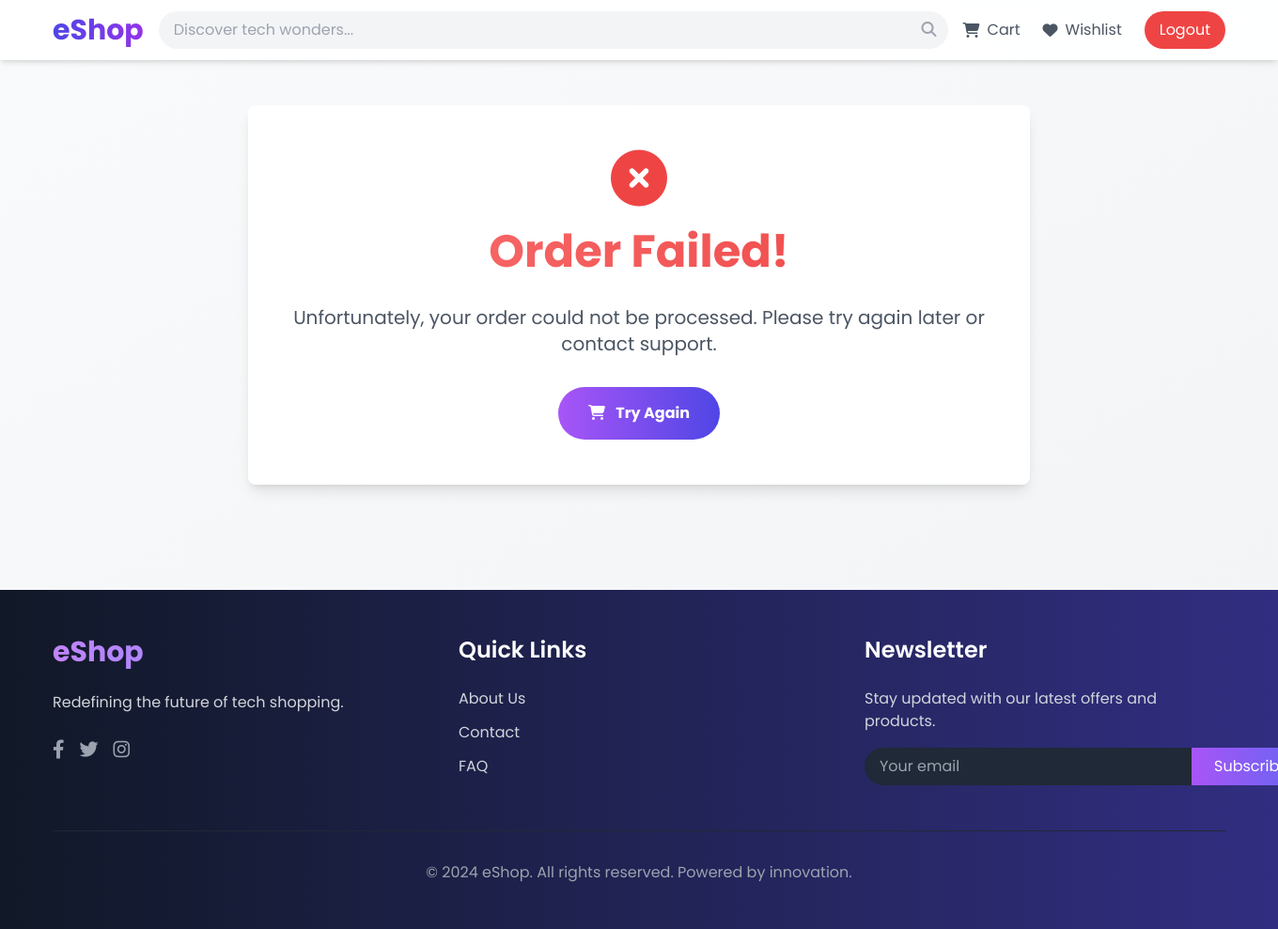
After one commit to zimNMM/Ecommerce, a Django app: page /order-failure/ in a window 1360 px wide; the page is wider, and only the part inside the window is pictured. The commit adds this page. Shown: that part at 94% size. Run offline with Django 5.2, Linux system fonts and the light colour scheme; the visitor is signed in with stand-in values (Sample User, id 1); some libraries are stand-ins or nearby versions.

Commit message:
added crude stripe support

```diff
--- a/ecommerce/settings.py
+++ b/ecommerce/settings.py
@@ -15,6 +15,10 @@ import os
 # Build paths inside the project like this: BASE_DIR / 'subdir'.
 BASE_DIR = Path(__file__).resolve().parent.parent
 
+#Stripe keys
+
+STRIPE_PUBLIC_KEY = 'your stripe public key'
+STRIPE_SECRET_KEY = 'your stripe secret key'
 
 # Quick-start development settings - unsuitable for production
 # See https://docs.djangoproject.com/en/5.0/howto/deployment/checklist/
--- a/ecommerce/urls.py
+++ b/ecommerce/urls.py
@@ -33,14 +33,14 @@ urlpatterns = [
     path('remove-from-cart/<int:item_id>/', views.remove_from_cart, name='remove_from_cart'),
     path('clear-cart/', views.clear_cart, name='clear_cart'),
     path('checkout/', views.checkout, name='checkout'),
-    path('order-success/<str:order_id>/', views.order_success, name='order_success'),
+    path('order-success/<str:session_id>/', views.order_success, name='order_success'),
     path('my-orders/', views.my_orders, name='my_orders'),
     path('wishlist/', views.wishlist, name='wishlist'),
     path('add-to-wishlist/<str:product_id>/', views.add_to_wishlist, name='add_to_wishlist'),
     path('remove-from-wishlist/<str:product_id>/', views.remove_from_wishlist, name='remove_from_wishlist'),
     path('add-review/<str:product_id>/', views.add_review, name='add_review'),
     path('delete-review/<int:review_id>/', views.delete_review, name='delete_review'),
-    path('payment/<str:order_id>/', views.payment, name='payment'),
+    path('payment/', views.create_checkout_session, name='create_checkout_session'),
     path('about-us/', views.about_us, name='about_us'),
     path('contact/', views.contact, name='contact'),
     path('faq/', views.faq, name='faq'),
@@ -50,6 +50,7 @@ urlpatterns = [
     path('search/', views.search, name='search'),
     path('cancel-order/<str:order_id>/', views.cancel_order, name='cancel_order'),
     path('captcha/', include('captcha.urls')),
+    path('order-failure/', views.order_failure, name='order_failure'),
     ]
 
 if settings.DEBUG:
--- a/requirments.txt
+++ b/requirments.txt
@@ -2,3 +2,4 @@ Django==5.0.6
 django-jazzmin==3.0.0
 pillow==10.3.0
 django-simple-captcha==0.6.0
+stripe==10.6.0
--- a/shop/models.py
+++ b/shop/models.py
@@ -72,7 +72,6 @@ class CartItem(models.Model):
 
     def __str__(self):
         return f'{self.product.name} in cart of {self.cart.user.username}'
-
 class Order(models.Model):
     STATUS_CHOICES = (
         ('processing', 'Processing'),
@@ -96,7 +95,9 @@ class Order(models.Model):
         if not self.order_id:
             super().save(*args, **kwargs)
             self.order_id = f'ORDER{self.pk:06d}'
-        super().save(*args, **kwargs)
+            self.save()  # Save again to update order_id
+        else:
+            super().save(*args, **kwargs)
 #order item model with order and product as foreign keys and quantity field
 class OrderItem(models.Model):
     order = models.ForeignKey(Order, related_name='items', on_delete=models.CASCADE)
--- /dev/null
+++ b/shop/templates/shop/order_failure.html
@@ -0,0 +1,27 @@
+{% extends 'shop/base.html' %}
+{% block title %}Order Failed - eShop{% endblock %}
+
+{% block content %}
+<div class="max-w-4xl mx-auto px-4 sm:px-6 lg:px-8">
+    <section class="text-center mb-16 animate-fade-in-down">
+        <div class="bg-white shadow-lg rounded-lg p-8 md:p-12">
+            <div class="mb-8">
+                <i class="fas fa-times-circle text-6xl text-red-500 mb-6"></i>
+                <h1 class="text-4xl md:text-5xl font-extrabold text-transparent bg-clip-text bg-gradient-to-r from-red-400 to-red-500 mb-4">Order Failed!</h1>
+            </div>
+            <p class="text-xl text-gray-600 mb-8">Unfortunately, your order could not be processed. Please try again later or contact support.</p>
+            <a href="{% url 'checkout' %}" class="inline-block bg-gradient-to-r from-purple-500 to-indigo-600 text-white font-bold px-8 py-4 rounded-full transition duration-300 ease-in-out transform hover:scale-105">
+                <i class="fas fa-shopping-cart mr-2"></i> Try Again
+            </a>
+        </div>
+    </section>
+</div>
+
+<style>
+    @keyframes fadeInDown {
+        from { opacity: 0; transform: translateY(-20px); }
+        to { opacity: 1; transform: translateY(0); }
+    }
+    .animate-fade-in-down { animation: fadeInDown 1s ease-out; }
+</style>
+{% endblock %}
--- a/shop/templates/shop/order_success.html
+++ b/shop/templates/shop/order_success.html
@@ -11,7 +11,7 @@
             </div>
             <p class="text-xl text-gray-600 mb-8">Thank you for your order. Your order ID is:</p>
             <div class="bg-gray-100 rounded-lg p-4 mb-8">
-                <p class="text-2xl font-bold text-indigo-600">{{ order.order_id }}</p>
+                <p class="text-2xl font-bold text-indigo-600">ORDER0000{{ order.id }}</p>
             </div>
             <p class="text-gray-600 mb-8">We'll send you an email confirmation with order details and tracking information.</p>
             <a href="{% url 'index' %}" class="inline-block bg-gradient-to-r from-purple-500 to-indigo-600 text-white font-bold px-8 py-4 rounded-full transition duration-300 ease-in-out transform hover:scale-105">
--- a/shop/views.py
+++ b/shop/views.py
@@ -9,7 +9,11 @@ from django.http import JsonResponse
 from django.db.models import Q
 from django.http import JsonResponse
 import json
-# Create your views here.
+import stripe
+from django.conf import settings
+
+stripe.api_key = settings.STRIPE_SECRET_KEY
+
 def search(request):
     query = request.GET.get('q')
     if query:
@@ -204,6 +208,8 @@ def clear_cart(request):
 def checkout(request):
     cart, _ = Cart.objects.get_or_create(user=request.user)
     cart_items = cart.items.all()
+
+    # Calculate total price for each item
     for item in cart_items:
         item.total_price = item.product.price * item.quantity
 
@@ -212,28 +218,24 @@ def checkout(request):
     if request.method == 'POST':
         form = OrderForm(request.POST)
         if form.is_valid():
-            order = form.save(commit=False)
-            order.user = request.user
-            order.status = 'processing'
-            order.save()
+            # Convert Decimal to float for JSON serialization
+            request.session['order_data'] = form.cleaned_data
+            request.session['cart_items'] = [
+                {
+                    'product_id': item.product.id,
+                    'name': item.product.name,
+                    'price': float(item.product.price),
+                    'quantity': item.quantity,
+                    'total_price': float(item.total_price)
+                }
+                for item in cart_items
+            ]
+            request.session['total_price'] = float(total_price)
 
-            for item in cart_items:
-                OrderItem.objects.create(
-                    order=order,
-                    product=item.product,
-                    quantity=item.quantity
-                )
-                item.product.quantity -= item.quantity
-                item.product.save()
-
-            cart.clear()
-
-            payment_method = request.POST.get('payment_method')
-            if payment_method == 'cod':
-                Payment.objects.create(order=order, method='cod')
-                return redirect('order_success', order_id=order.order_id)
+            if request.POST.get('payment_method') == 'cod':
+                return redirect('order_success', session_id='cod')
             else:
-                return redirect('payment', order_id=order.order_id)
+                return redirect('create_checkout_session')
     else:
         form = OrderForm()
 
@@ -243,32 +245,105 @@ def checkout(request):
         'total_price': total_price,
         'form': form
     })
+@login_required_user
+def create_checkout_session(request):
+    order_data = request.session.get('order_data')
+    cart_items = request.session.get('cart_items')
+    total_price = request.session.get('total_price')
+
+    if not order_data or not cart_items:
+        return redirect('index')
+
+    line_items = [
+        {
+            'price_data': {
+                'currency': 'eur',
+                'product_data': {
+                    'name': item['name'],
+                },
+                'unit_amount': int(item['price'] * 100),
+            },
+            'quantity': item['quantity'],
+        }
+        for item in cart_items
+    ]
+
+    session = stripe.checkout.Session.create(
+        payment_method_types=['card'],
+        line_items=line_items,
+        mode='payment',
+        success_url=request.build_absolute_uri('/order-success/') + '{CHECKOUT_SESSION_ID}/',
+        cancel_url=request.build_absolute_uri('/order-failure/'),
+    )
+
+    return redirect(session.url, code=303)
 
 @login_required_user
-def payment(request, order_id):
-    order = get_object_or_404(Order, order_id=order_id)
-    if request.method == 'POST':
-        form = PaymentForm(request.POST)
-        if form.is_valid():
-            payment = form.save(commit=False)
-            payment.order = order
-            payment.method = 'card'
-            payment.save()
-            return redirect('order_success', order_id=order.order_id)
-    else:
-        form = PaymentForm()
+def order_success(request, session_id):
+    if session_id == 'cod':
+        order_data = request.session.pop('order_data', None)
+        cart_items = request.session.pop('cart_items', None)
+        total_price = request.session.pop('total_price', None)
 
-    return render(request, 'shop/payment.html', {
-        'order': order,
-        'form': form
-    })
+        if not order_data or not cart_items:
+            return redirect('index')
+
+        order = Order.objects.create(
+            user=request.user,
+            fullname=order_data['fullname'],
+            address=order_data['address'],
+            status='processing'
+        )
+
+        for item in cart_items:
+            product = Product.objects.get(id=item['product_id'])
+            OrderItem.objects.create(
+                order=order,
+                product=product,
+                quantity=item['quantity']
+            )
+            product.quantity -= item['quantity']
+            product.save()
+
+        cart = Cart.objects.get(user=request.user)
+        cart.clear()
+
+        return render(request, 'shop/order_success.html', {'order': order})
+
+    session = stripe.checkout.Session.retrieve(session_id)
+    if session.payment_status == 'paid':
+        order_data = request.session.pop('order_data', None)
+        cart_items = request.session.pop('cart_items', None)
+        total_price = request.session.pop('total_price', None)
+
+        if not order_data or not cart_items:
+            return redirect('index')
+
+        order = Order.objects.create(
+            user=request.user,
+            fullname=order_data['fullname'],
+            address=order_data['address'],
+            status='processing'
+        )
+
+        for item in cart_items:
+            product = Product.objects.get(id=item['product_id'])
+            OrderItem.objects.create(
+                order=order,
+                product=product,
+                quantity=item['quantity']
+            )
+            product.quantity -= item['quantity']
+            product.save()
+        cart = Cart.objects.get(user=request.user)
+        cart.clear()
+        return render(request, 'shop/order_success.html', {'order': order})
+
+    return redirect('order_failure')
 
 @login_required_user
-def order_success(request, order_id):
-    if request.user != Order.objects.get(order_id=order_id).user:
-        return redirect('index')
-    order = get_object_or_404(Order, order_id=order_id)
-    return render(request, 'shop/order_success.html', {'order': order})
+def order_failure(request):
+    return render(request, 'shop/order_failure.html')
 
 @login_required_user
 def wishlist(request):
```
Also changed, not shown: shop/templates/shop/payment.html (deleted, +0 -75 lines), shop/templates/shop/checkout.html (line endings or trailing spaces).
